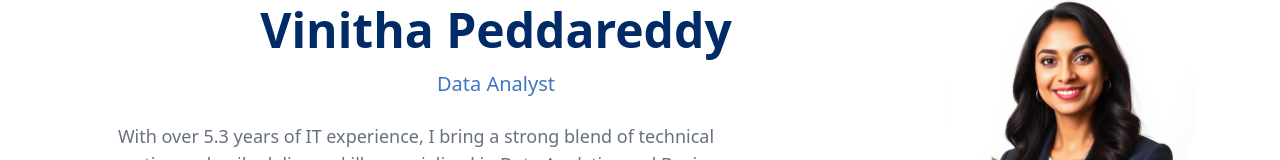
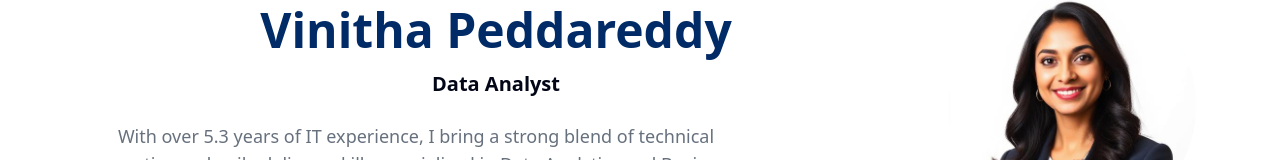
Before and after one commit to vinitha8008/Vinitha_Portfolio_Website, a React (Vite) app: page / in a window 1280 px wide. Shown: the part 135-295 px from the top of the page. Built offline with nearby package versions, Linux system fonts and the light colour scheme.

Commit message:
Visual edit in Lovable
Edited UI in Lovable

```diff
--- a/src/pages/Home.tsx
+++ b/src/pages/Home.tsx
@@ -1,10 +1,8 @@
 import { Card } from "@/components/ui/card";
 import { Mail, MapPin, Phone } from "lucide-react";
 import profileImg from "@/assets/profile.jpg";
-
 const Home = () => {
-  return (
-    <div className="min-h-screen bg-background">
+  return <div className="min-h-screen bg-background">
       <div className="max-w-6xl mx-auto px-4 py-12">
         {/* Hero Section */}
         <div className="text-center mb-16">
@@ -13,7 +11,7 @@ const Home = () => {
               <h1 className="text-4xl md:text-5xl font-bold text-primary mb-4">
                 Vinitha Peddareddy
               </h1>
-              <p className="text-xl text-data-accent mb-6">Data Analyst</p>
+              <p className="text-data-accent mb-6 text-xl font-semibold text-slate-950 text-center">Data Analyst</p>
               <p className="text-lg text-muted-foreground max-w-2xl">
                 With over 5.3 years of IT experience, I bring a strong blend of technical expertise
                 and agile delivery skills, specialized in Data Analytics and Business Intelligence
@@ -21,11 +19,7 @@ const Home = () => {
               </p>
             </div>
             <div className="flex-shrink-0">
-              <img
-                src={profileImg}
-                alt="Vinitha Peddareddy"
-                className="w-64 h-64 rounded-full object-cover shadow-medium border-4 border-white"
-              />
+              <img src={profileImg} alt="Vinitha Peddareddy" className="w-64 h-64 rounded-full object-cover shadow-medium border-4 border-white" />
             </div>
           </div>
 
@@ -105,8 +99,6 @@ const Home = () => {
           </div>
         </Card>
       </div>
-    </div>
-  );
+    </div>;
 };
-
 export default Home;
```
